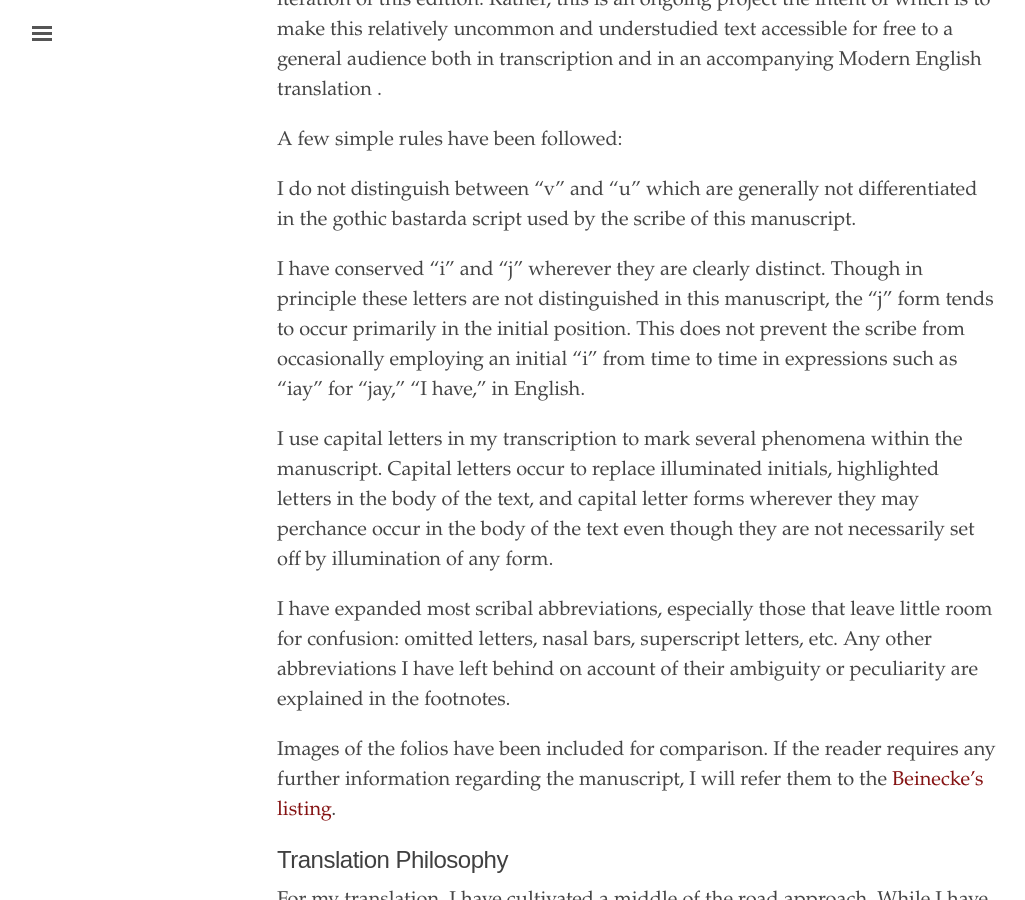
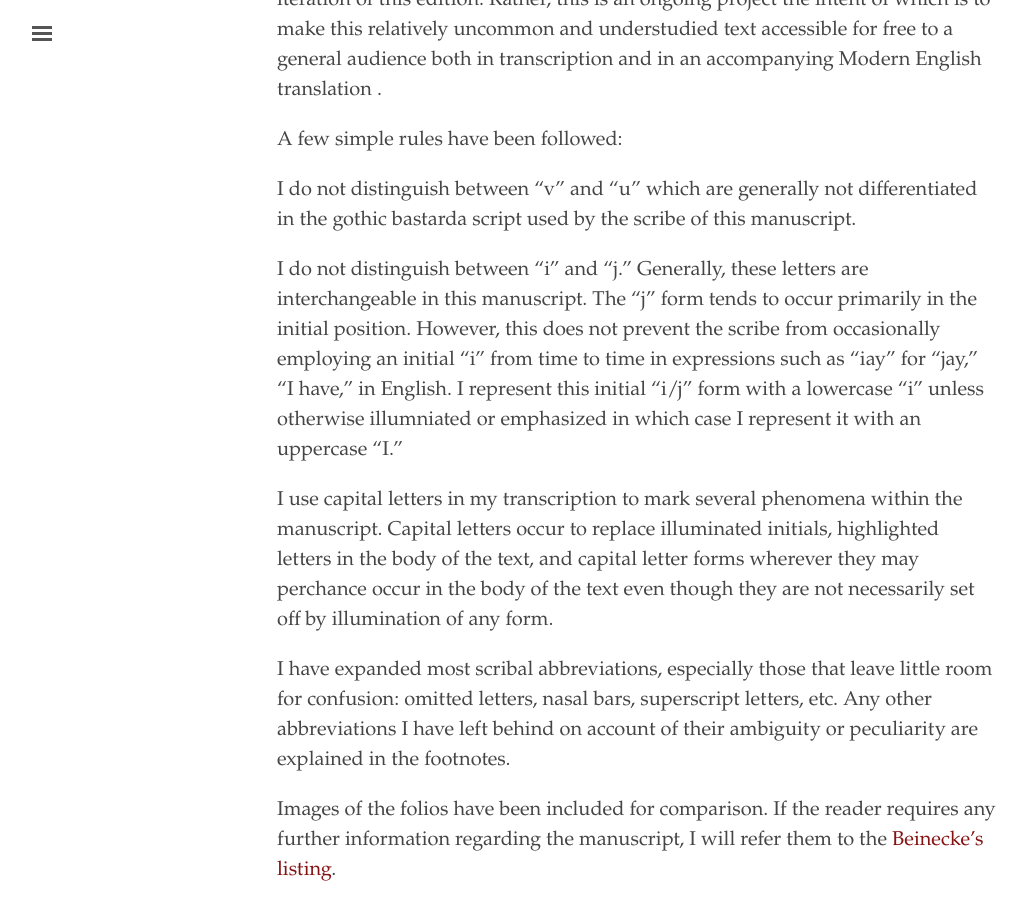
Before and after one commit to oldfrenchtexts/L-aiguillon-d-amour-divine, a Jekyll site: the page built from about.md, in a window 1280 px wide and 900 px high, scrolled down 727 px. Shown: the whole window, without its empty margins (3-1028 px from the left). Built offline with Jekyll 4.4.1, drawn with Linux system fonts in a browser that asks for light colours.

Commit message:
Update about.md

```diff
--- a/about.md
+++ b/about.md
@@ -15,7 +15,7 @@ A few simple rules have been followed:
 
 I do not distinguish between “v” and “u” which are generally not differentiated in the gothic bastarda script used by the scribe of this manuscript.
 
-I have conserved “i” and “j” wherever they are clearly distinct. Though in principle these letters are not distinguished in this manuscript, the “j” form tends to occur primarily in the initial position. This does not prevent the scribe from occasionally employing an initial “i” from time to time in expressions such as “iay” for “jay,” “I have,” in English.
+I do not distinguish between “i” and “j." Generally, these letters are interchangeable in this manuscript. The “j” form tends to occur primarily in the initial position. However, this does not prevent the scribe from occasionally employing an initial “i” from time to time in expressions such as “iay” for “jay,” “I have,” in English. I represent this initial "i/j" form with a lowercase "i" unless otherwise illumniated or emphasized in which case I represent it with an uppercase "I."
 
 I use capital letters in my transcription to mark several phenomena within the manuscript. Capital letters occur to replace illuminated initials, highlighted letters in the body of the text, and capital letter forms wherever they may perchance occur in the body of the text even though they are not necessarily set off by illumination of any form.
 
```
